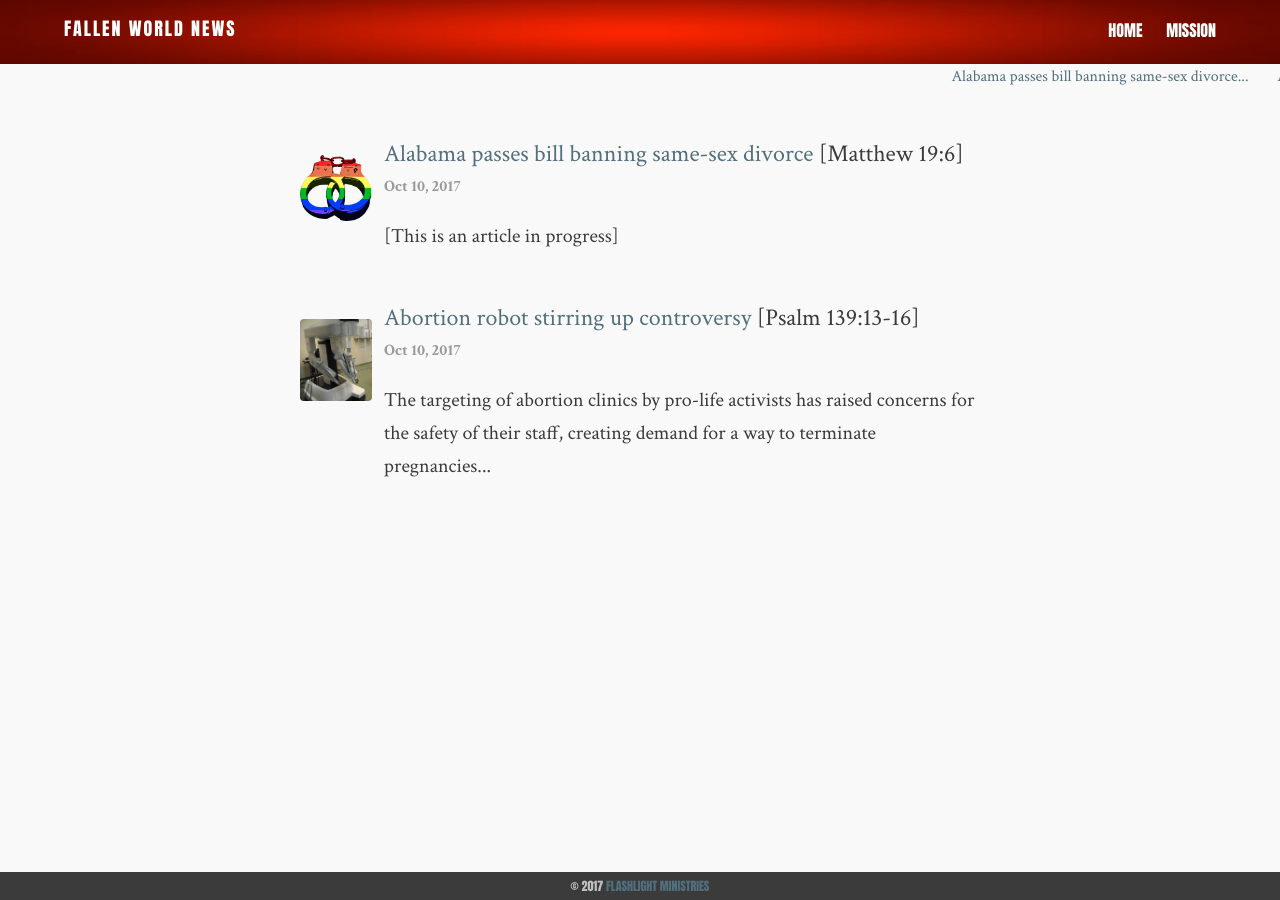
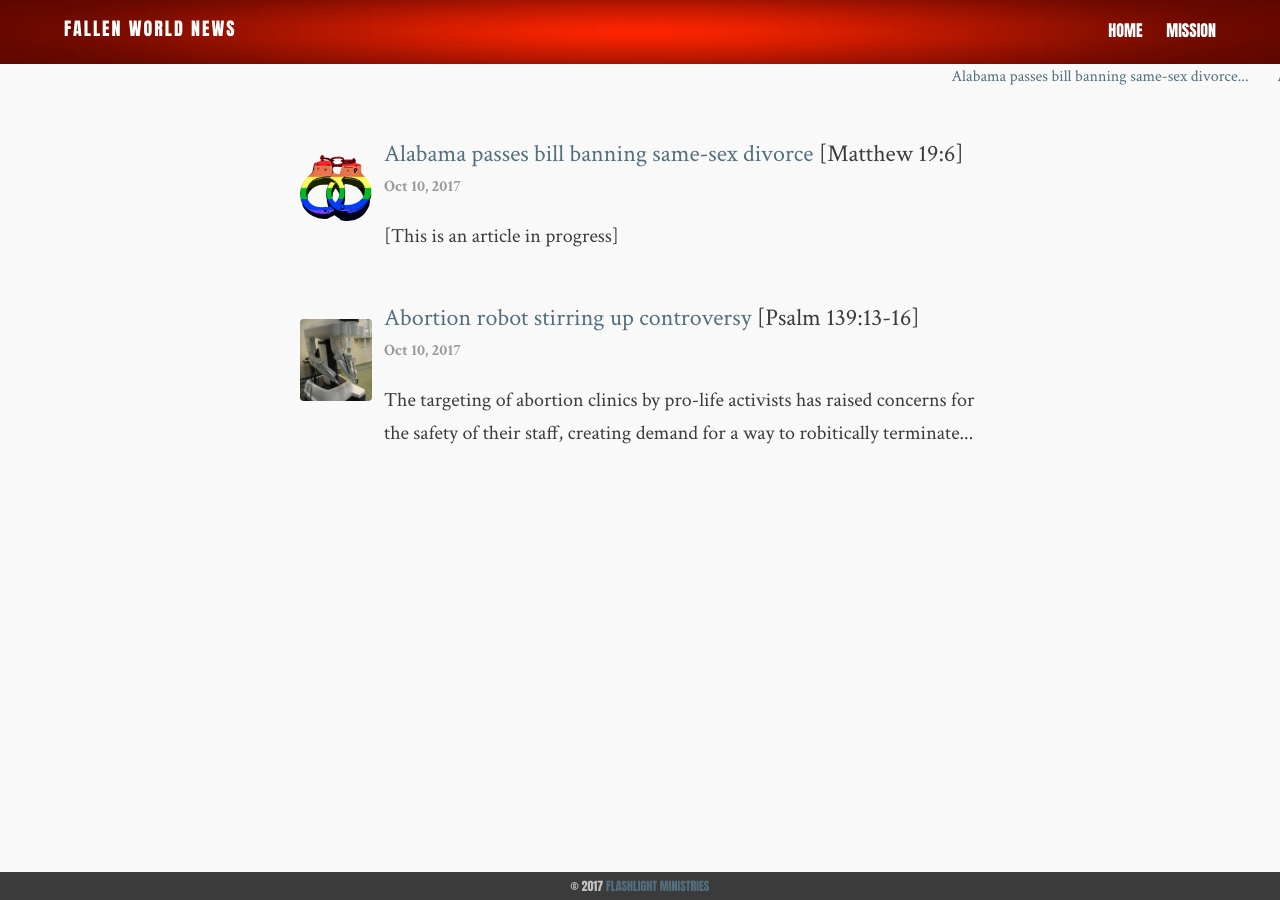
Before and after one commit to flashlightministries/oilforlight, a Jekyll site: the page built from index.html, in a window 1280 px wide. Built offline with Jekyll 4.4.1, drawn with Linux system fonts in a browser that asks for light colours; the list of posts is cut into pages by our own code.

Commit message:
Update 2017-10-10-abortion-robots.md

```diff
--- a/_posts/2017-10-10-abortion-robots.md
+++ b/_posts/2017-10-10-abortion-robots.md
@@ -8,7 +8,7 @@
 comments: false
 ---
 
-The targeting of abortion clinics by pro-life activists has raised concerns for the safety of their staff, creating demand for a way to terminate pregnancies without the need for human intervention.  Los Angeles-based biotech firm Final Solution Automation (Nasdaq: FSAU) is spearheading this new twist on an ancient industry by introducing automated abortion facilities throughout California.
+The targeting of abortion clinics by pro-life activists has raised concerns for the safety of their staff, creating demand for a way to robitically terminate pregnancies without human intervention.  Los Angeles-based biotech firm Final Solution Automation (Nasdaq: FSAU) is spearheading this new twist on an ancient industry by introducing automated abortion facilities throughout California.
 
 "We don't like to use the term 'abortion'," says the company's CEO Margaret Singer, "because of its divisive history.  We prefer to call it 'cell cluster evacuation'.  Our lab technicians have nicknamed the robot Dolly."
 
```
